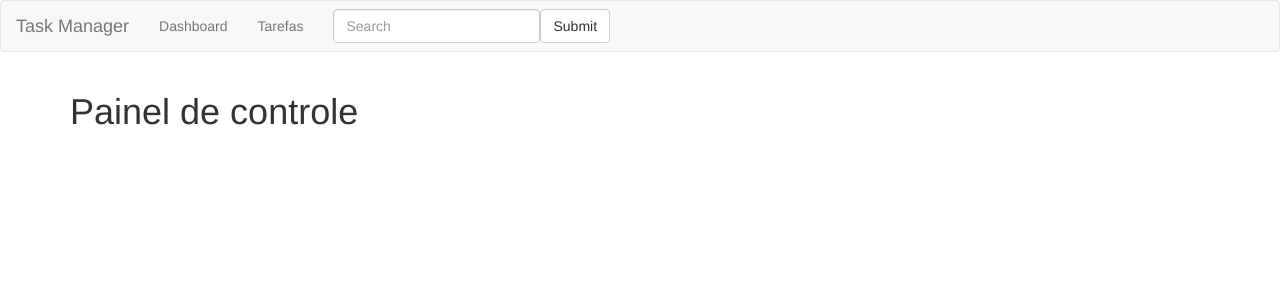
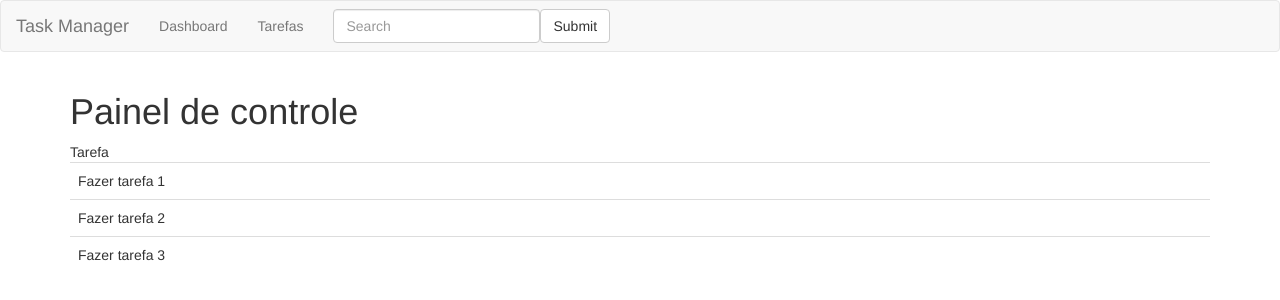
Before and after one commit to RicardoBap/taskmanager-frontend, an Angular app: page /dashboard in a window 1280 px wide. Shown: the top 300 px of the page. Built offline with nearby package versions, Linux system fonts and the light colour scheme.

Commit message:
Showing important tasks on the dashboard

```diff
--- a/src/app/app.module.ts
+++ b/src/app/app.module.ts
@@ -10,6 +10,7 @@ import { DashboardComponent } from './dashboard/dashboard.component';
 import { NavbarComponent } from './navbar/navbar.component';
 import { TasksComponent } from './tasks/tasks.component';
 import { TaskDetailComponent } from './tasks/task-detail/task-detail.component';
+import { TaskService } from './tasks/shared/task.service';
 
 const ROUTES = RouterModule.forRoot([
   { path: 'tasks', component: TasksComponent },
@@ -32,7 +33,7 @@ const ROUTES = RouterModule.forRoot([
     RouterModule,
     ROUTES
   ],
-  providers: [],
+  providers: [ TaskService ],
   bootstrap: [AppComponent]
 })
 export class AppModule { }
--- a/src/app/dashboard/dashboard.component.html
+++ b/src/app/dashboard/dashboard.component.html
@@ -1 +1,12 @@
 <h1>Painel de controle</h1>
+
+<table class="table">
+  <thead>
+    Tarefa
+  </thead>
+  <tbody>
+    <tr *ngFor="let task of tasks">
+      <td>{{ task.title }}</td>
+    </tr>
+  </tbody>
+</table>
--- a/src/app/dashboard/dashboard.component.ts
+++ b/src/app/dashboard/dashboard.component.ts
@@ -1,9 +1,21 @@
-import { Component } from "@angular/core";
+import { Component, OnInit } from "@angular/core";
+
+import { Task } from './../tasks/shared/task.model';
+import { TaskService } from './../tasks/shared/task.service';
 
 @Component({
   selector: 'app-dashboard',
   templateUrl: './dashboard.component.html'
 })
-export class DashboardComponent {
+export class DashboardComponent implements OnInit {
+
+  public tasks: Task[]
+
+  constructor(private taskService: TaskService) {}
+
+  ngOnInit() {
+    this.taskService.getImportantTasks()
+      .then((_tasks) => this.tasks = _tasks)
+  }
 
 }
--- a/src/app/tasks/shared/task.service.ts
+++ b/src/app/tasks/shared/task.service.ts
@@ -28,4 +28,8 @@ export class TaskService {
     return promise
   }
 
+  public getImportantTasks(): Promise<Array<Task>> {
+    return Promise.resolve(TASKS.slice(0, 3))
+  }
+
 }
--- a/src/app/tasks/tasks.component.ts
+++ b/src/app/tasks/tasks.component.ts
@@ -5,8 +5,7 @@ import { TaskService } from './shared/task.service';
 
 @Component({
   selector: 'app-tasks',
-  templateUrl: './tasks.component.html',
-  providers: [ TaskService ]
+  templateUrl: './tasks.component.html'
 })
 export class TasksComponent implements OnInit {
 
```
